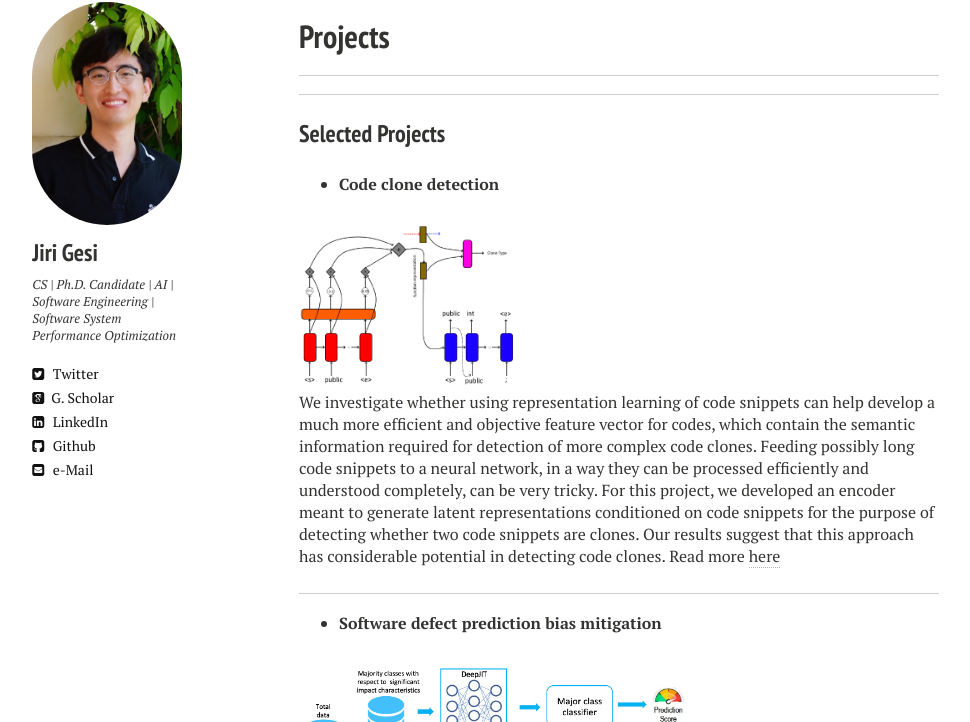
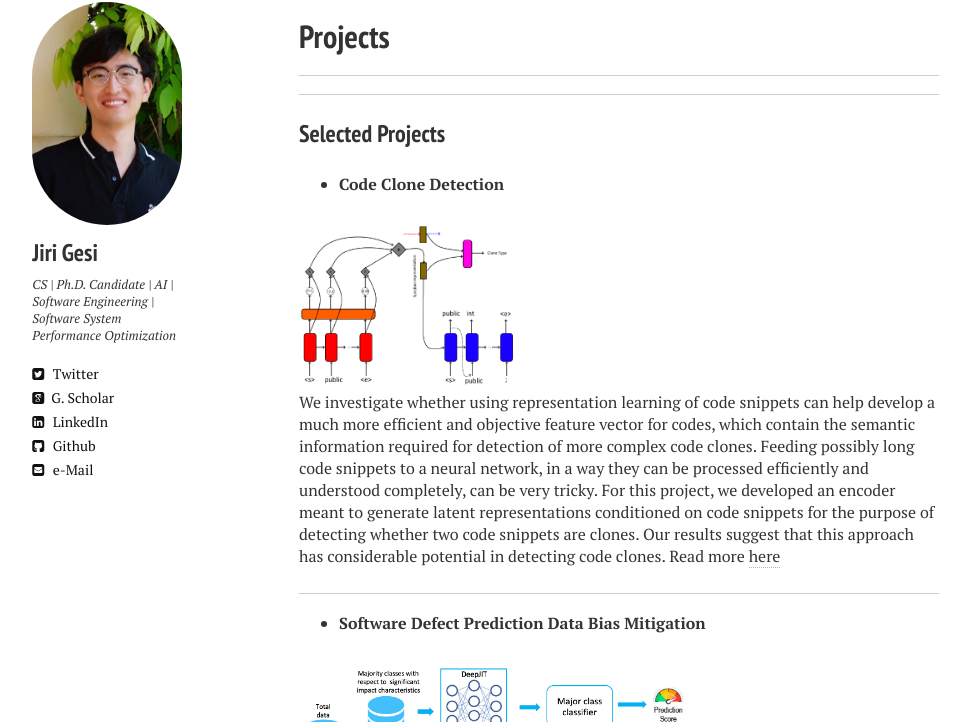
Before and after one commit to Jirigesi/Jirigesi.github.io, a Jekyll site: the page built from code.md, in a window 1280 px wide. Shown: the part 82-804 px from the top of the page, without its empty margins (21-991 px from the left). Built offline with Jekyll 4.4.1, drawn with Linux system fonts in a browser that asks for light colours; nearby versions of some CDN libraries.

Commit message:
Update code.md

```diff
--- a/code.md
+++ b/code.md
@@ -11,7 +11,7 @@ _______
 
 ### Selected Projects
 
-* **Code clone detection**
+* **Code Clone Detection**
 
 <img src="{{ site.baseurl }}/code_clone.png" class="img-thumbnail" style="min-height:100px; height:180px;">
 
@@ -20,7 +20,7 @@ Read more [here](./files/CS295_Project.pdf)
 <br>
 
 ---
-* **Software defect prediction bias mitigation**
+* **Software Defect Prediction Data Bias Mitigation**
 
 <img src="{{ site.baseurl }}/schema.png" class="img-thumbnail" style="min-height:100px; height:180px;">
 
```
